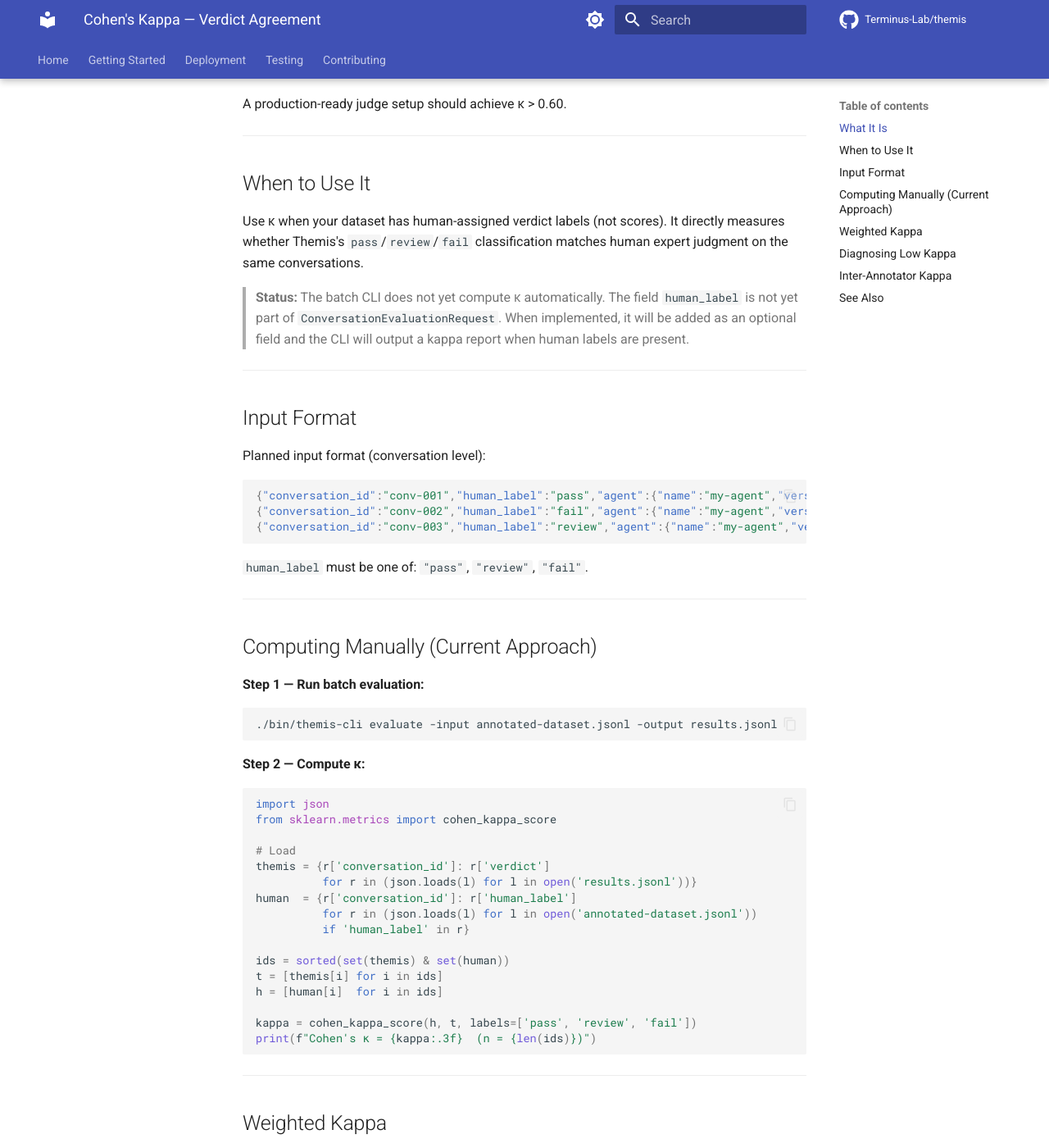
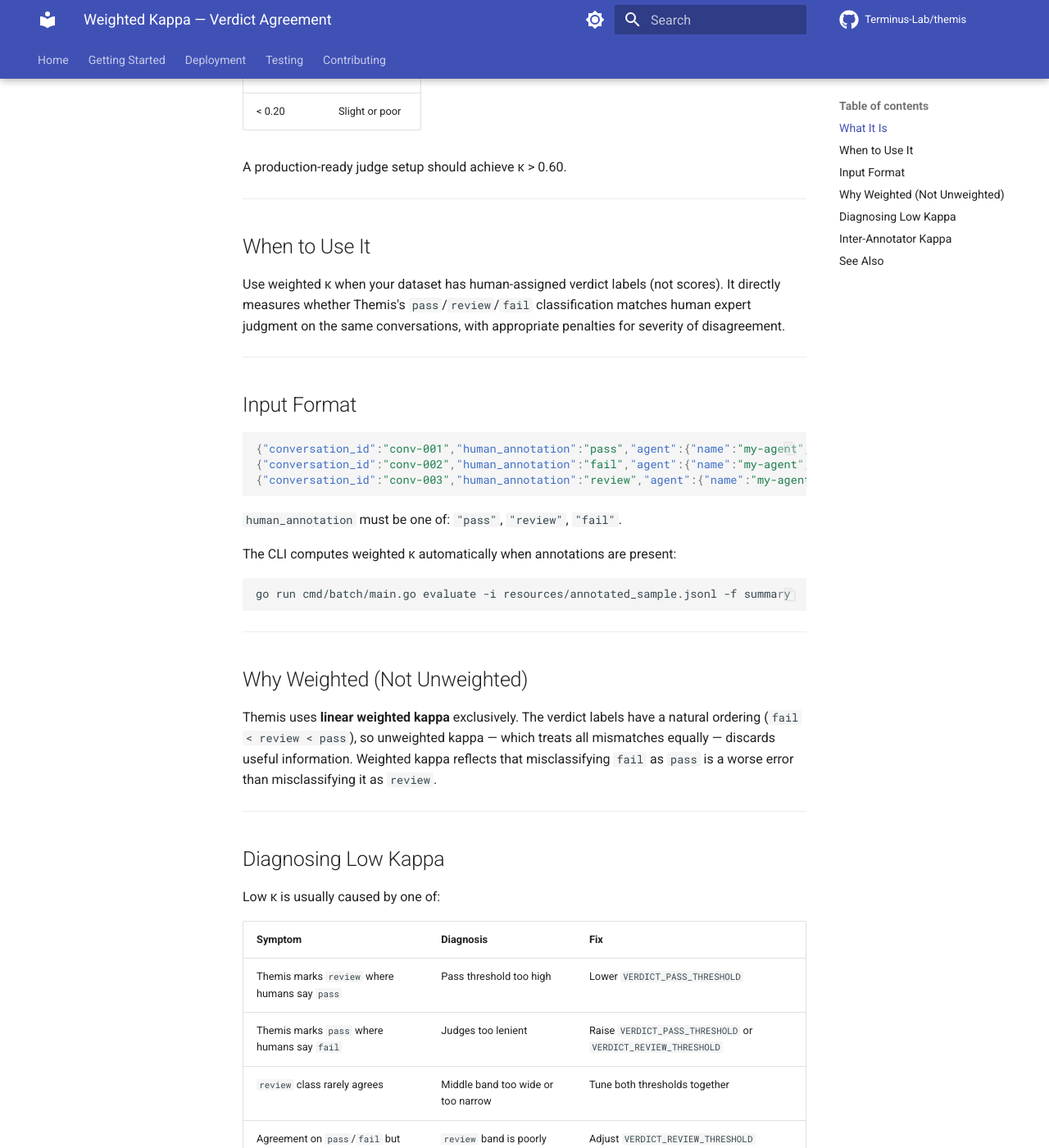
Before and after one commit to Terminus-Lab/themis, an MkDocs documentation site: the page built from docs/metrics/cohens-kappa.md, in a window 1280 px wide and 1400 px high, scrolled down 713 px. Shown: the whole window at 82% size. Built offline with MkDocs 1.6.1 and Material for MkDocs 9.7.7, drawn with Linux system fonts in a browser that asks for light colours; comment, search, counter and statistics services are not loaded; some of the changed text lies outside the part shown.

Commit message:
refactor: drop unweighted Cohen's kappa, keep weighted kappa only
Verdict labels (fail/review/pass) are ordinal, so weighted kappa is
strictly more informative than unweighted. Removed CohensKappa field,
cohensKappa() function, and all references in docs and changelog.

Co-Authored-By: Claude Sonnet 4.6 <noreply@anthropic.com>

````diff
--- a/docs/metrics/cohens-kappa.md
+++ b/docs/metrics/cohens-kappa.md
@@ -1,16 +1,16 @@
 ---
-title: Cohen's Kappa — Verdict Agreement
-description: Measuring agreement between Themis verdicts and human labels
-tags: [metrics, validation, cohens-kappa, agreement, human-annotation]
+title: Weighted Kappa — Verdict Agreement
+description: Measuring agreement between Themis verdicts and human labels using severity-weighted kappa
+tags: [metrics, validation, cohens-kappa, weighted-kappa, agreement, human-annotation]
 ---
 
-# Cohen's Kappa — Verdict Agreement
+# Weighted Kappa — Verdict Agreement
 
 ## What It Is
 
-Cohen's κ (kappa) measures the agreement between Themis verdict labels (`pass`/`review`/`fail`) and human-assigned labels, **correcting for chance agreement**.
+Weighted κ (kappa) measures the agreement between Themis verdict labels (`pass`/`review`/`fail`) and human-assigned labels, **correcting for chance agreement** and **penalizing larger mismatches more**.
 
-Raw accuracy (percentage match) is misleading — if 80% of conversations are `pass`, a system that always predicts `pass` achieves 80% accuracy without learning anything. κ corrects for this.
+Raw accuracy (percentage match) is misleading — if 80% of conversations are `pass`, a system that always predicts `pass` achieves 80% accuracy without learning anything. κ corrects for this. The weighted variant goes further: predicting `fail` when the human said `pass` (2 steps apart) is penalized more than predicting `review` when the human said `pass` (1 step apart).
 
 - κ = **1.0** — perfect agreement
 - κ = **0.0** — agreement no better than chance
@@ -30,67 +30,31 @@ A production-ready judge setup should achieve κ > 0.60.
 
 ## When to Use It
 
-Use κ when your dataset has human-assigned verdict labels (not scores). It directly measures whether Themis's `pass`/`review`/`fail` classification matches human expert judgment on the same conversations.
-
-> **Status:** The batch CLI does not yet compute κ automatically. The field `human_label` is not yet part of `ConversationEvaluationRequest`. When implemented, it will be added as an optional field and the CLI will output a kappa report when human labels are present.
+Use weighted κ when your dataset has human-assigned verdict labels (not scores). It directly measures whether Themis's `pass`/`review`/`fail` classification matches human expert judgment on the same conversations, with appropriate penalties for severity of disagreement.
 
 ---
 
 ## Input Format
 
-Planned input format (conversation level):
-
 ```json
-{"conversation_id":"conv-001","human_label":"pass","agent":{"name":"my-agent","version":"1.0"},"turns":[...]}
-{"conversation_id":"conv-002","human_label":"fail","agent":{"name":"my-agent","version":"1.0"},"turns":[...]}
-{"conversation_id":"conv-003","human_label":"review","agent":{"name":"my-agent","version":"1.0"},"turns":[...]}
+{"conversation_id":"conv-001","human_annotation":"pass","agent":{"name":"my-agent","version":"1.0"},"turns":[...]}
+{"conversation_id":"conv-002","human_annotation":"fail","agent":{"name":"my-agent","version":"1.0"},"turns":[...]}
+{"conversation_id":"conv-003","human_annotation":"review","agent":{"name":"my-agent","version":"1.0"},"turns":[...]}
 ```
 
-`human_label` must be one of: `"pass"`, `"review"`, `"fail"`.
+`human_annotation` must be one of: `"pass"`, `"review"`, `"fail"`.
 
----
+The CLI computes weighted κ automatically when annotations are present:
 
-## Computing Manually (Current Approach)
-
-**Step 1 — Run batch evaluation:**
 ```bash
-./bin/themis-cli evaluate -input annotated-dataset.jsonl -output results.jsonl
-```
-
-**Step 2 — Compute κ:**
-```python
-import json
-from sklearn.metrics import cohen_kappa_score
-
-# Load
-themis = {r['conversation_id']: r['verdict']
-          for r in (json.loads(l) for l in open('results.jsonl'))}
-human  = {r['conversation_id']: r['human_label']
-          for r in (json.loads(l) for l in open('annotated-dataset.jsonl'))
-          if 'human_label' in r}
-
-ids = sorted(set(themis) & set(human))
-t = [themis[i] for i in ids]
-h = [human[i]  for i in ids]
-
-kappa = cohen_kappa_score(h, t, labels=['pass', 'review', 'fail'])
-print(f"Cohen's κ = {kappa:.3f}  (n = {len(ids)})")
+go run cmd/batch/main.go evaluate -i resources/annotated_sample.jsonl -f summary
 ```
 
 ---
 
-## Weighted Kappa
+## Why Weighted (Not Unweighted)
 
-For ordered labels (fail < review < pass), a disagreement of `fail` vs `pass` is worse than `fail` vs `review`. Use **linear weighted kappa** to penalize larger disagreements more:
-
-```python
-kappa_weighted = cohen_kappa_score(h, t,
-                                   labels=['fail', 'review', 'pass'],
-                                   weights='linear')
-print(f"Weighted κ = {kappa_weighted:.3f}")
-```
-
-Weighted kappa is usually more informative than unweighted for a 3-class ordered classification.
+Themis uses **linear weighted kappa** exclusively. The verdict labels have a natural ordering (`fail < review < pass`), so unweighted kappa — which treats all mismatches equally — discards useful information. Weighted kappa reflects that misclassifying `fail` as `pass` is a worse error than misclassifying it as `review`.
 
 ---
 
````
Also changed, not shown: CHANGELOG.md (+0 -1 lines), docs/testing/batch-tests.md (+1 -3 lines), internal/metrics/README.md (+8 -7 lines), resources/README.md (+1 -1 lines), 3 other files.
